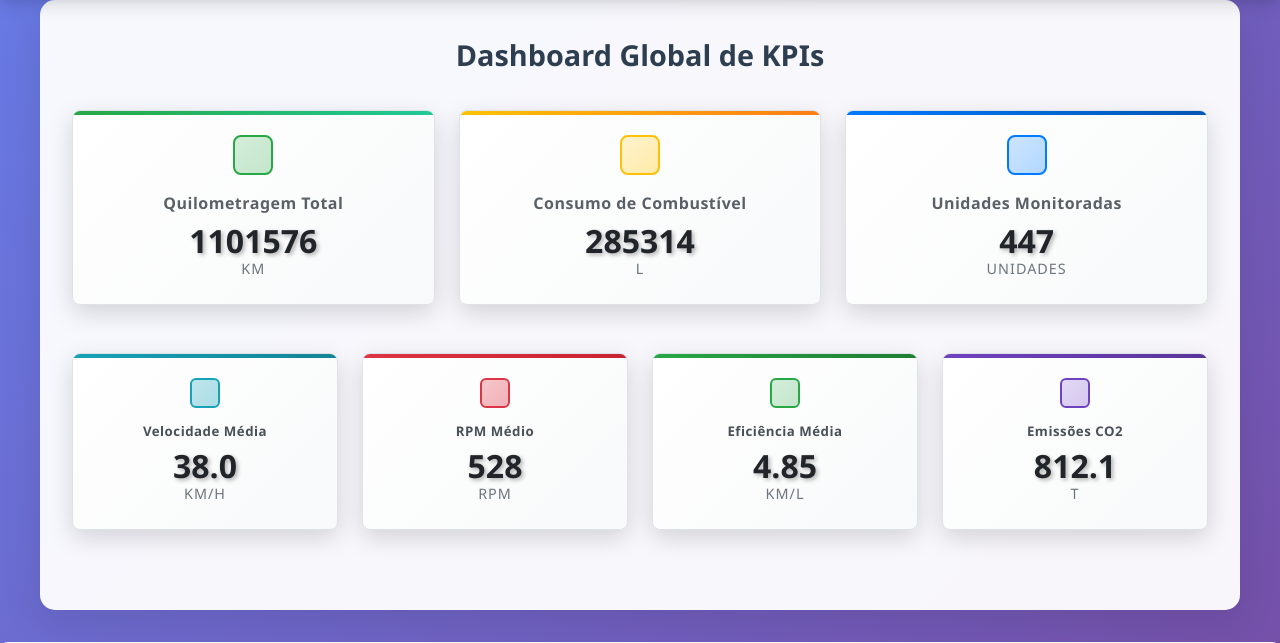
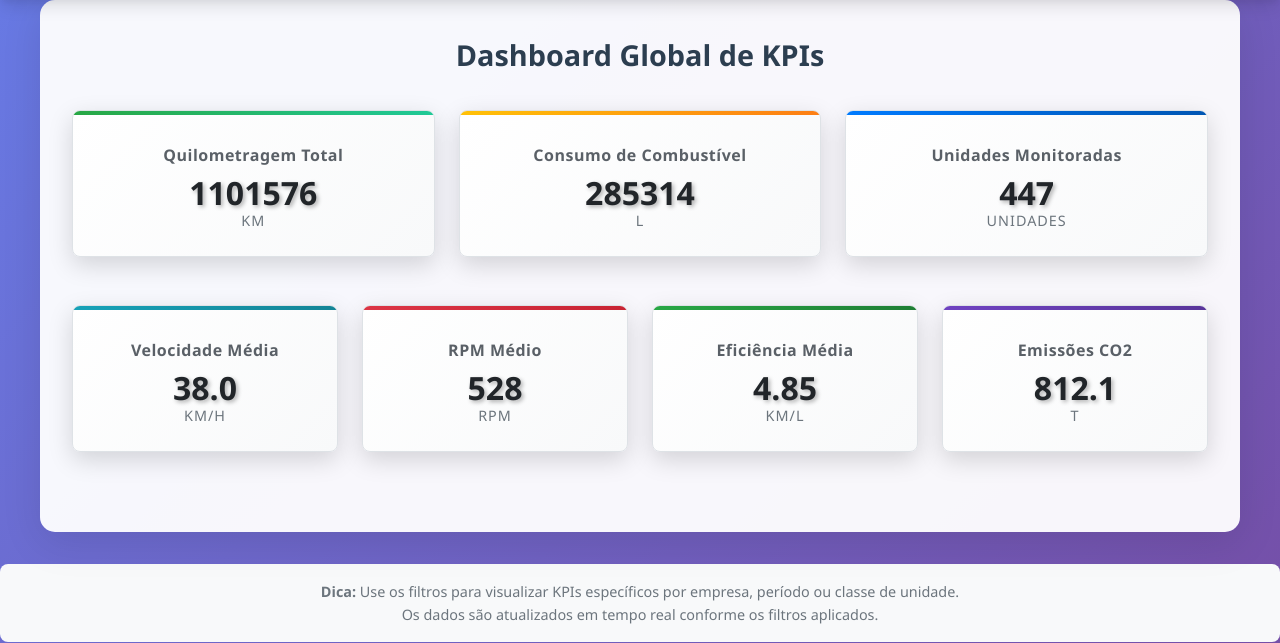
Before and after one commit to PausMaus/TERRA_DADOS_SITE---Copia, a Django app: page /umbrella/report-novo/ in a window 1280 px wide. Shown: the part 208-851 px from the top of the page. Run offline with Django 5.2, Linux system fonts and the light colour scheme; data comes from the database, SQL or seed files in the repository.

Commit message:
Correções menores

```diff
--- a/TERRA_DADOS_SITE/settings.py
+++ b/TERRA_DADOS_SITE/settings.py
@@ -28,7 +28,7 @@ SECRET_KEY = os.getenv('SECRET_KEY', 'default-secret-key')
 DATABASES_URL = os.getenv('DATABASE_URL')
 
 # SECURITY WARNING: don't run with debug turned on in production!
-DEBUG = True
+DEBUG = False
 
 
 ALLOWED_HOSTS = ['terradados.space', 'www.terradados.space',"127.0.0.1", "localhost"]
--- a/umbrella360/templates/umbrella360/report_novo.html
+++ b/umbrella360/templates/umbrella360/report_novo.html
@@ -141,7 +141,6 @@
           <!-- KPIs Principais -->
           <div style="display: grid; grid-template-columns: repeat(auto-fit, minmax(250px, 1fr)); gap: 1.5rem; margin-bottom: 3rem;">
             <div class="kpi-card kpi-quilometragem">
-              <div class="kpi-icon-placeholder"></div>
               <h4>Quilometragem Total</h4>
               <p class="kpi-value">{{ total_quilometragem|floatformat:0|default:"0" }}</p>
               <span class="kpi-unit">km</span>
@@ -149,7 +148,6 @@
             </div>
 
             <div class="kpi-card kpi-consumo">
-              <div class="kpi-icon-placeholder"></div>
               <h4>Consumo de Combustível</h4>
               <p class="kpi-value">{{ total_consumo|floatformat:0|default:"0" }}</p>
               <span class="kpi-unit">L</span>
@@ -157,7 +155,6 @@
             </div>
 
             <div class="kpi-card kpi-unidades">
-              <div class="kpi-icon-placeholder"></div>
               <h4>Unidades Monitoradas</h4>
               <p class="kpi-value">{{ total_unidades|default:"0" }}</p>
               <span class="kpi-unit">unidades</span>
@@ -168,32 +165,28 @@
           <!-- KPIs Secundários -->
           <div style="display: grid; grid-template-columns: repeat(auto-fit, minmax(200px, 1fr)); gap: 1.5rem; margin-bottom: 3rem;">
             <div class="kpi-card kpi-velocidade">
-              <div class="kpi-icon-placeholder-small"></div>
-              <h5>Velocidade Média</h5>
+              <h4>Velocidade Média</h4>
               <p class="kpi-value-small">{{ velocidade_media|floatformat:1|default:"0.0" }}</p>
               <span class="kpi-unit">km/h</span>
               <div class="kpi-indicator kpi-velocidade-indicator"></div>
             </div>
 
             <div class="kpi-card kpi-rpm">
-              <div class="kpi-icon-placeholder-small"></div>
-              <h5>RPM Médio</h5>
+              <h4>RPM Médio</h4>
               <p class="kpi-value-small">{{ rpm_medio|floatformat:0|default:"0" }}</p>
               <span class="kpi-unit">rpm</span>
               <div class="kpi-indicator kpi-rpm-indicator"></div>
             </div>
 
             <div class="kpi-card kpi-eficiencia">
-              <div class="kpi-icon-placeholder-small"></div>
-              <h5>Eficiência Média</h5>
+              <h4>Eficiência Média</h4>
               <p class="kpi-value-small">{{ media_km_atual|floatformat:2|default:"0.00" }}</p>
               <span class="kpi-unit">km/L</span>
               <div class="kpi-indicator kpi-eficiencia-indicator"></div>
             </div>
 
             <div class="kpi-card kpi-emissoes">
-              <div class="kpi-icon-placeholder-small"></div>
-              <h5>Emissões CO2</h5>
+              <h4>Emissões CO2</h4>
               <p class="kpi-value-small">{{ total_emissoes|floatformat:1|default:"0.0" }}</p>
               <span class="kpi-unit">t</span>
               <div class="kpi-indicator kpi-emissoes-indicator"></div>
```
